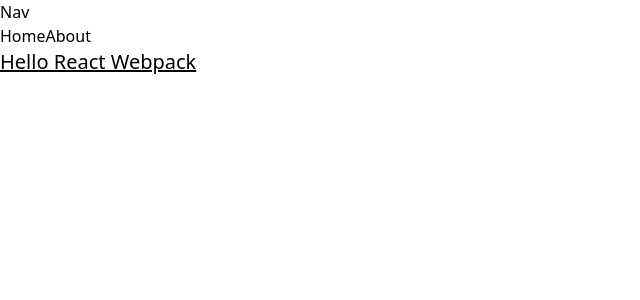
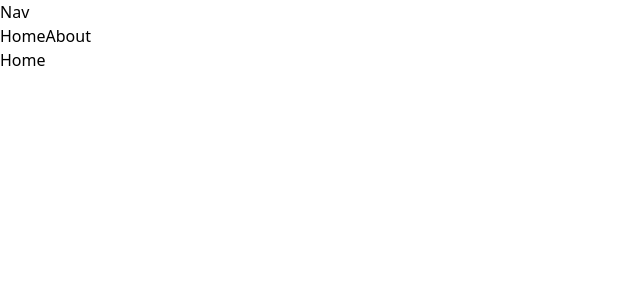
Before and after one commit to luke-hays/web-boilerplate, a React app in the folder react/: page / in a window 1280 px wide. Shown: the top 300 px of the page, without its empty margins (0-640 px from the left). Built offline with nearby package versions, Linux system fonts and the light colour scheme.

Commit message:
add home view and modify routing

```diff
--- a/react/src/App.tsx
+++ b/react/src/App.tsx
@@ -1,7 +1,14 @@
+import AppRoutes from 'AppRoutes';
+
+import Navbar from 'components/Navbar';
+
 const App = (): JSX.Element => {
   return (
     <div>
-      <h1 className="text-xl underline">Hello React Webpack</h1>
+      <Navbar />
+      <div>
+        <AppRoutes />
+      </div>
     </div>
   );
 };
--- a/react/src/AppRoutes.tsx
+++ b/react/src/AppRoutes.tsx
@@ -1,19 +1,15 @@
-import { BrowserRouter, Routes, Route } from 'react-router-dom';
+import { Routes, Route } from 'react-router-dom';
 
 import About from 'views/About';
-import Navbar from 'components/Navbar';
-import App from './App';
+import Home from 'views/Home';
 
 const AppRoutes = (): JSX.Element => {
   return (
-    <BrowserRouter>
-      <Navbar />
-      <Routes>
-        <Route path="/about" element={<About />} />
-        <Route path="/" element={<App />} />
-        <Route path="*" element={<div>Error</div>} />
-      </Routes>
-    </BrowserRouter>
+    <Routes>
+      <Route path="/about" element={<About />} />
+      <Route path="/" element={<Home />} />
+      <Route path="*" element={<div>Error</div>} />
+    </Routes>
   );
 };
 
--- a/react/src/index.tsx
+++ b/react/src/index.tsx
@@ -1,10 +1,11 @@
 import React from 'react';
 import ReactDOM from 'react-dom/client';
+import { BrowserRouter } from 'react-router-dom';
 import { ApolloClient, InMemoryCache, ApolloProvider } from '@apollo/client';
 
-import AppRoutes from 'AppRoutes';
+import './styles/main.css';
 
-import './styles/main.css';
+import App from 'App';
 
 const client = new ApolloClient({
   uri: 'http://localhost:3001/graphql',
@@ -18,7 +19,9 @@
 root.render(
   <React.StrictMode>
     <ApolloProvider client={client}>
-      <AppRoutes />
+      <BrowserRouter>
+        <App />
+      </BrowserRouter>
     </ApolloProvider>
   </React.StrictMode>
 );
--- /dev/null
+++ b/react/src/views/Home.tsx
@@ -0,0 +1,5 @@
+const Home = (): JSX.Element => {
+  return <div>Home</div>;
+};
+
+export default Home;
```
